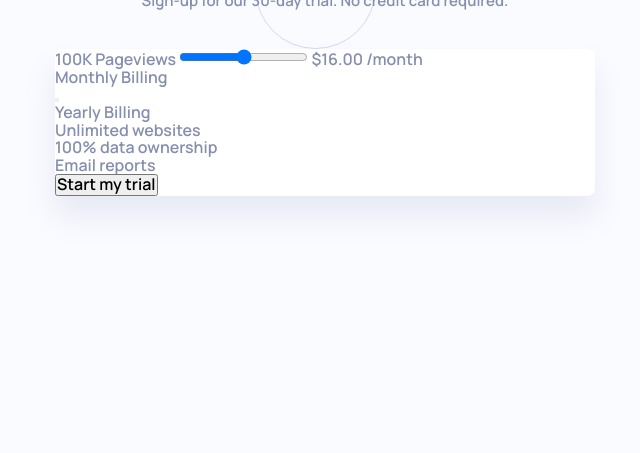
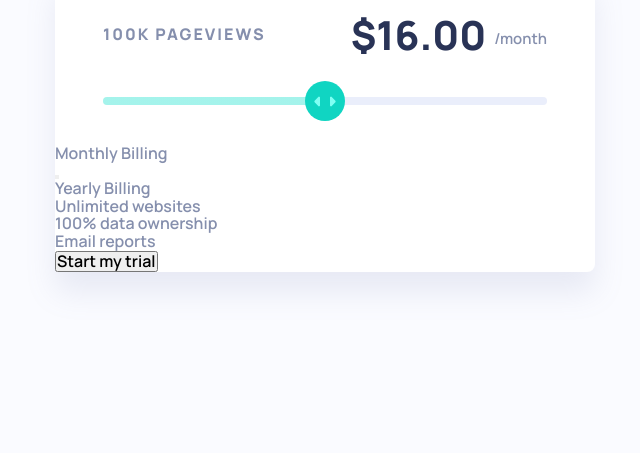
Before and after one commit to karolbanat/interactive-pricing-component, a website: page index.html in a window 1280 px wide. Shown: the part 347-800 px from the top of the page, without its empty margins (315-955 px from the left). Drawn offline with Linux system fonts and the light colour scheme.

Commit message:
Basic form styling

```diff
--- a/index.html
+++ b/index.html
@@ -27,7 +27,7 @@
 				<form id="pricing-form" class="pricing-form">
 					<output for="pricing" class="pricing-form__output pricing-form__output--views">100K
 						Pageviews</output>
-					<input type="range" id="pricing" min="1" max="5" step="1" class="pricing-form__input">
+					<input type="range" id="pricing" min="1" max="5" step="1">
 					<output class="pricing-form__output pricing-form__output--price">$16.00 <span>/month</span></output>
 				</form>
 				<div class="toggle">
--- a/src/sass/base/_root.scss
+++ b/src/sass/base/_root.scss
@@ -37,9 +37,9 @@
 	--bg-body: var(--clr-neutral-300);
 	--clr-text: var(--clr-neutral-600);
 	--clr-heading: var(--clr-neutral-700);
-	--clr-span: var(--clr-neutral-700);
 
 	--bg-card: var(--clr-white);
+	--clr-price: var(--clr-neutral-700);
 
 	--slider-bar: var(--clr-neutral-400);
 	--slider-bar-filled: var(--clr-primary-700);
--- /dev/null
+++ b/src/sass/components/_pricing-form.scss
@@ -0,0 +1,89 @@
+.pricing-form {
+	--pd-inline: 2.4rem;
+	--pd-block: 3.6rem;
+	--gap: 4rem;
+
+	display: grid;
+	place-items: center;
+	gap: var(--gap);
+
+	padding: {
+		inline: var(--pd-inline);
+		block: var(--pd-block);
+	}
+
+	& input[type='range'] {
+		appearance: none;
+		width: 100%;
+		height: 0.8rem;
+
+		// slidiner background
+		background-color: var(--slider-bar);
+		// 'filled' background
+		background-image: linear-gradient(var(--slider-bar-filled), var(--slider-bar-filled));
+		background-size: 50%;
+		background-repeat: no-repeat;
+
+		border-radius: 100vmax;
+		cursor: ew-resize;
+
+		&::-webkit-slider-thumb {
+			appearance: none;
+			width: 4rem;
+			aspect-ratio: 1;
+
+			// slider thumb
+			background-color: var(--slider-circle);
+			background-image: url('../images/icon-slider.svg');
+			background-repeat: no-repeat;
+			background-position: center;
+
+			border: none;
+			border-radius: 100vmax;
+		}
+	}
+
+	&__output {
+		font-weight: var(--fw-700);
+
+		&--views {
+			letter-spacing: 2px;
+			text-transform: uppercase;
+		}
+
+		&--price {
+			font-size: var(--fz-large);
+			color: var(--clr-price);
+
+			span {
+				vertical-align: middle;
+				font-size: var(--fz-regular);
+				font-weight: var(--fw-400);
+				color: var(--clr-text);
+			}
+		}
+	}
+
+	@media (min-width: 50em) {
+		--pd-inline: 4.8rem;
+		--pd-block: 4rem;
+		--fz-large: 4rem;
+
+		grid-template-columns: repeat(2, 1fr);
+
+		& input[type='range'] {
+			grid-row: 2;
+			grid-column: span 2;
+		}
+
+		&__output {
+			&--views {
+				justify-self: start;
+			}
+
+			&--price {
+				justify-self: end;
+			}
+		}
+	}
+}
--- a/src/sass/main.scss
+++ b/src/sass/main.scss
@@ -5,3 +5,4 @@
 @import './components/pricing';
 @import './components/header';
 @import './components/card';
+@import './components/pricing-form';
```
Also changed, not shown: dist/css/main.min.css.
